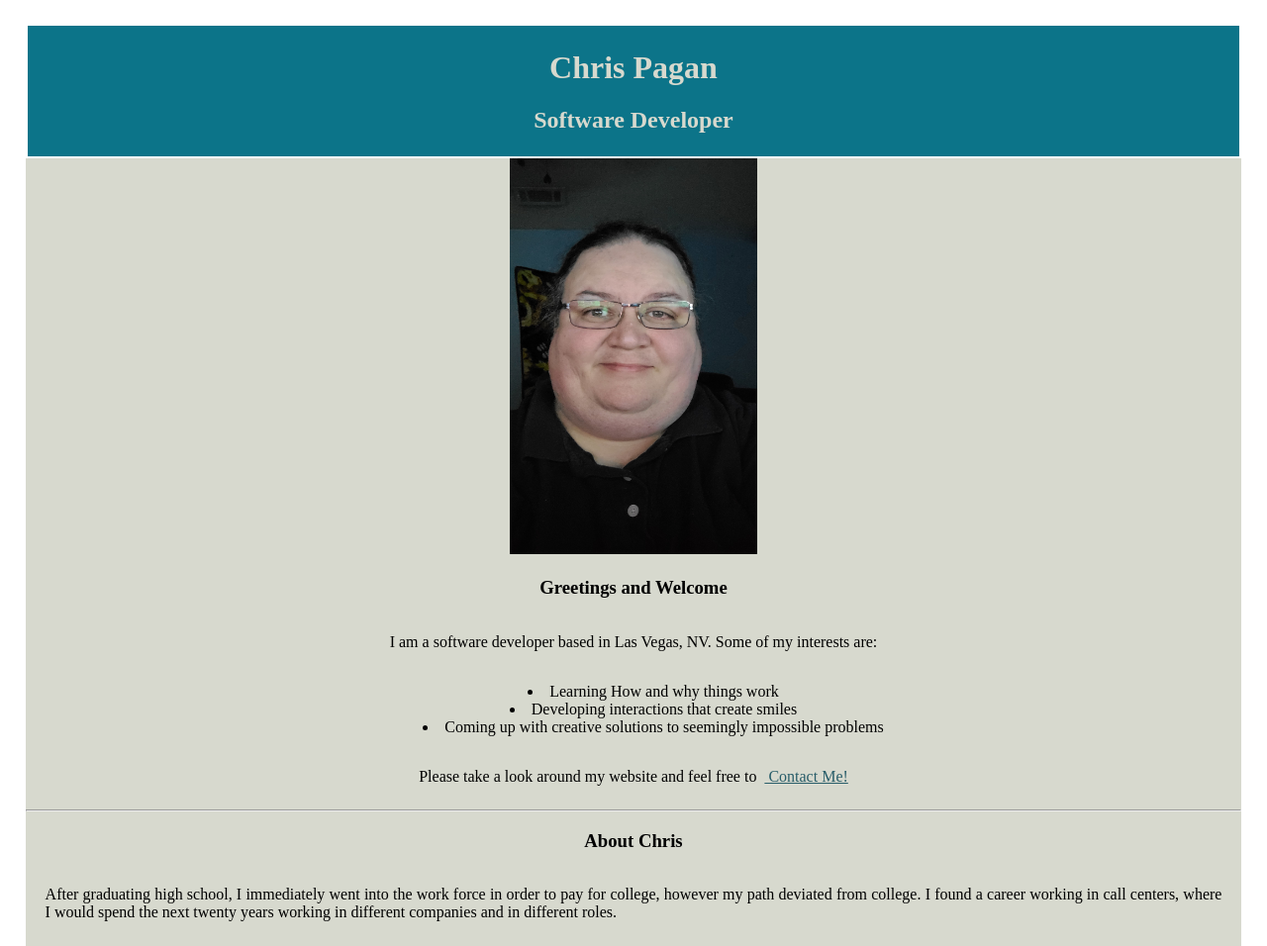
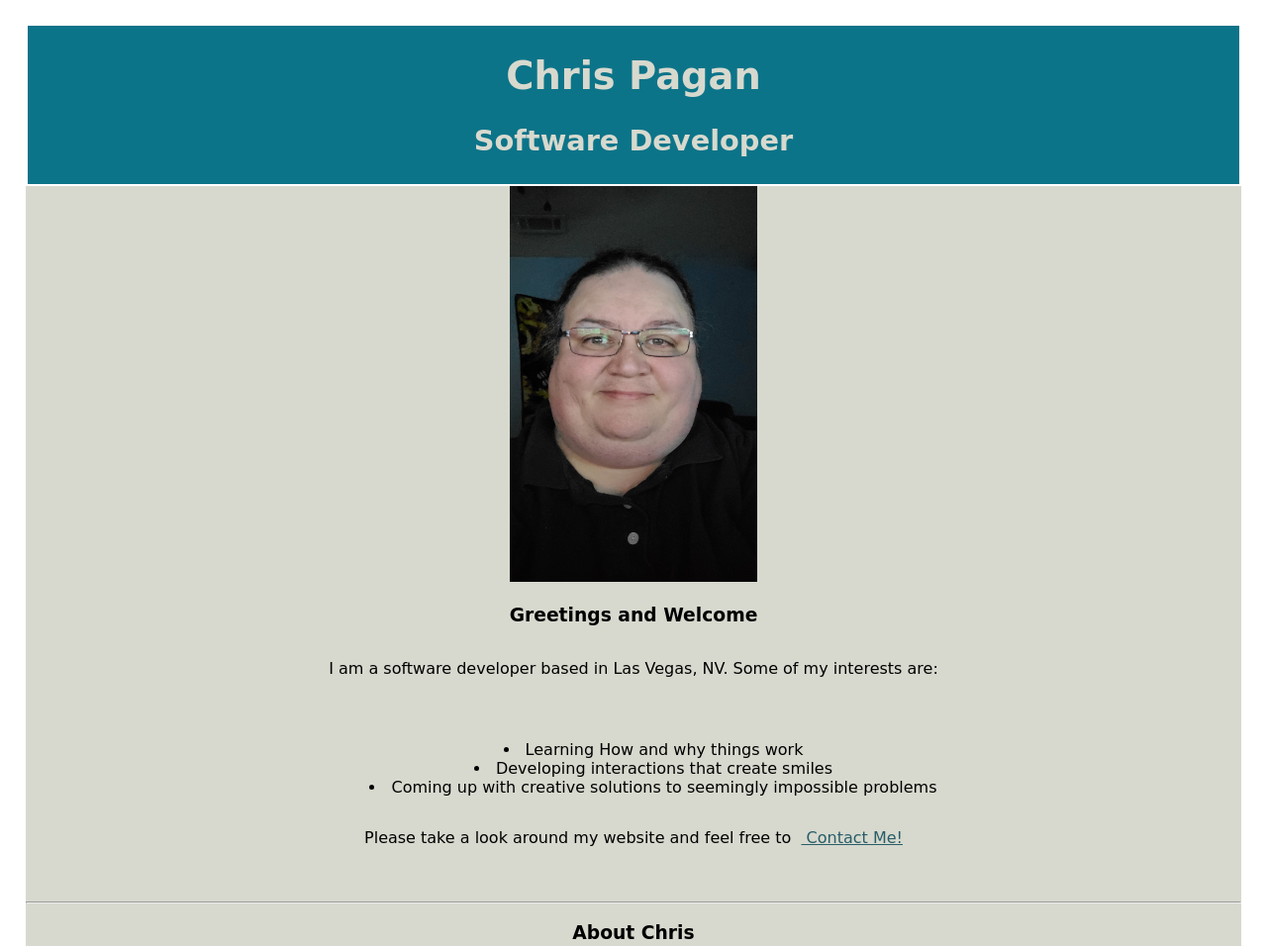
Before and after one commit to Chris-Pagan/portfolio-page, a plain HTML site: page index.html in a window 1280 px wide. Shown: the top 956 px of the page at 99% size. Drawn offline with Linux system fonts and the light colour scheme.

Commit message:
Added required updates
Added font-size, font-family, and height css properties.

```diff
--- a/style.css
+++ b/style.css
@@ -3,6 +3,7 @@ body {
   justify-content: space-around;
   margin: 2%;
   text-align: center;
+  font-family: cursive;
 }
 header,
 footer {
@@ -12,6 +13,8 @@ footer {
   margin: 2px;
   padding: 3px;
   color: #d7d9ce;
+  font-family: cursive;
+  font-size: larger;
 }
 
 .header h2 {
@@ -33,6 +36,7 @@ main {
   display: inline-block;
   text-align: bottom;
   top: 50px;
+  height: 50px;
 }
 .list {
   display: inline-block;
@@ -50,6 +54,7 @@ main {
   text-align: justify;
   padding-left: 20px;
   padding-right: 20px;
+  height: 50px;
 }
 /* sets unvisited link color*/
 a:link {
```
